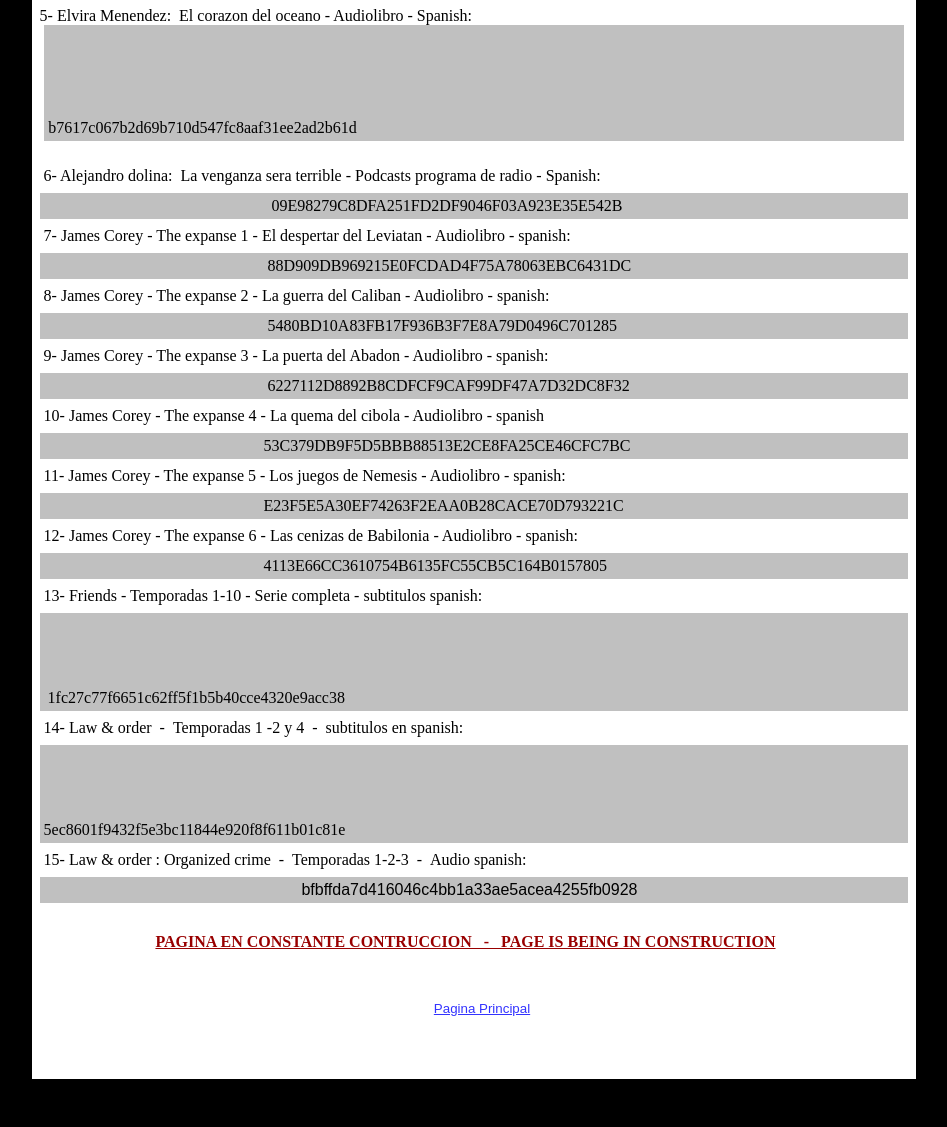
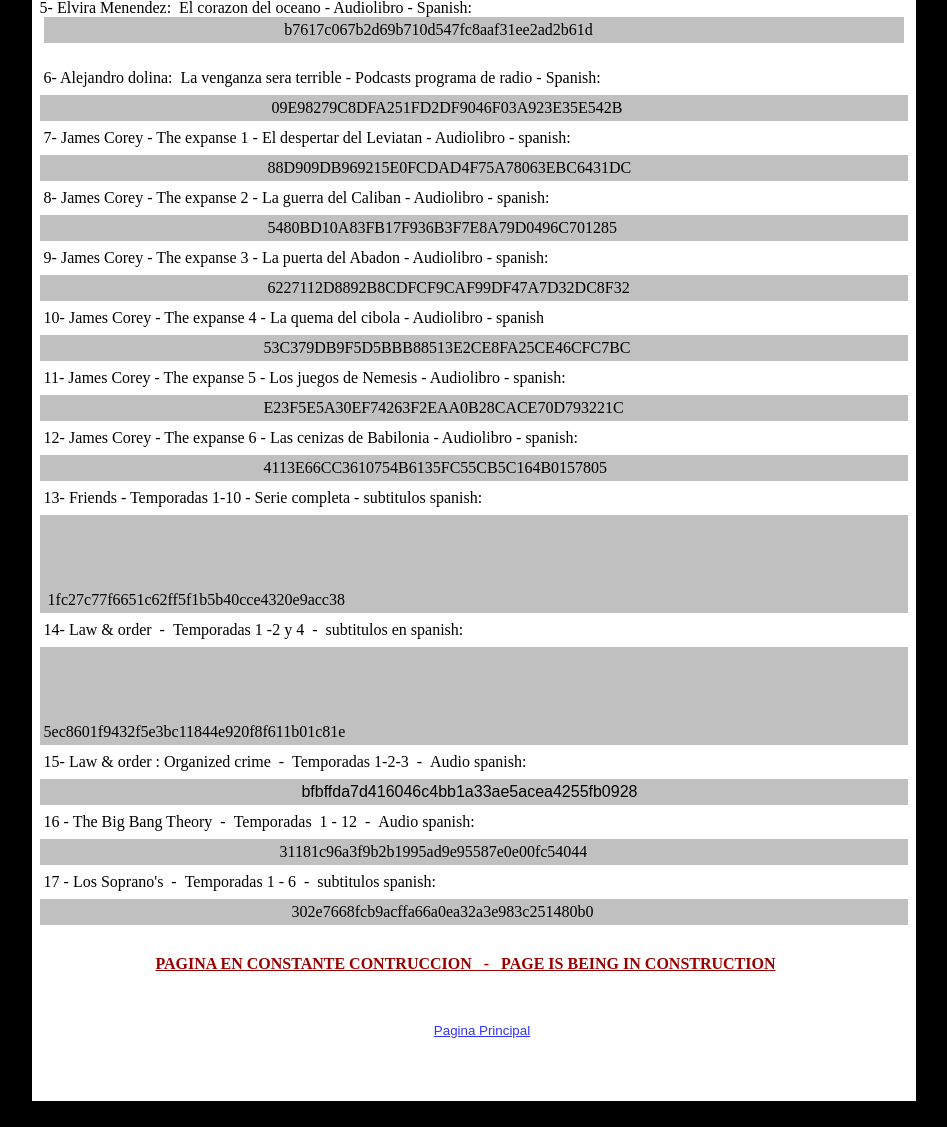
Before and after one commit to carmillemaci/sharkbt, a plain HTML site: page 1.html in a window 1280 px wide. Shown: the part 633-1760 px from the top of the page, without its empty margins (166-1113 px from the left). Before the commit the page ends 1738 px from the top, so only its background shows below. Drawn offline with Linux system fonts and the light colour scheme.

Commit message:
Add files via upload

```diff
--- a/1.html
+++ b/1.html
@@ -6,8 +6,8 @@ p, li { white-space: pre-wrap; }
 </style><meta name="qrichtext" content="1"><meta http-equiv="Content-Type" content="text/html; charset=utf-8"><style type="text/css">
 p, li { white-space: pre-wrap; }
 </style></head>
-<body style="color: rgb(0, 0, 0); background-color: black;" alink="#3333ff" link="#3333ff" vlink="#3333ff"><table style="background-color: white; width: 70%; text-align: left; margin-left: auto; margin-right: auto;" border="0" cellpadding="2" cellspacing="2"><tbody><tr><td>&nbsp; &nbsp;<br><table style="background-color: red; width: 100%; text-align: left; margin-left: auto; margin-right: auto;" border="0" cellpadding="2" cellspacing="2"><tbody><tr><td><div style="text-align: center;"><big><big><big><span style="color: white; font-weight: bold; font-family: Comic Sans MS;">SharkBT</span><span style="font-weight: bold; font-family: Comic Sans MS;"> </span></big></big></big><br><big><span style="color: white; font-family: Comic Sans MS;">Magnet Links</span></big> <span style="color: white; font-family: Comic Sans MS;">and Hash torrent files</span><br></div></td></tr></tbody></table><br><table style="font-family: Arial; background-color: silver; width: 96%; text-align: left; margin-left: auto; margin-right: auto;" border="1" cellpadding="4" cellspacing="4"><tbody><tr><td><small>
-								</small><p><small>Copiar y pegar,  los Hash de
+<body style="color: rgb(0, 0, 0); background-color: black;" alink="#3333ff" link="#3333ff" vlink="#3333ff"><table style="background-color: white; width: 70%; text-align: left; margin-left: auto; margin-right: auto;" border="0" cellpadding="2" cellspacing="2"><tbody><tr><td>&nbsp; &nbsp;<br><table style="background-color: red; width: 100%; text-align: left; margin-left: auto; margin-right: auto;" border="0" cellpadding="2" cellspacing="2"><tbody><tr><td><div style="text-align: center;"><big><big><big><span style="color: white; font-weight: bold; font-family: Comic Sans MS;">SharkBT</span><span style="font-weight: bold; font-family: Comic Sans MS;"> </span></big></big></big><br><big><span style="color: white; font-family: Comic Sans MS;">Magnet Links</span></big> <span style="color: white; font-family: Comic Sans MS;">and Hash torrent files</span><br></div></td></tr></tbody></table><br><table style="font-family: Arial; background-color: silver; width: 96%; text-align: left; margin-left: auto; margin-right: auto;" border="1" cellpadding="2" cellspacing="2"><tbody><tr><td><small>
+								</small><small></small><p><small>Copiar y pegar,  los Hash de
 								los archivos torrent, en tu cliente torrent.  Ejemplos:
 								Azureus, transmission, Utorrent, Qbittorrent, etc,     para
 								descargar los archivos.<br>Copy and paste, the Hash torrent files, in your torrent client.  Example:  Azureus,
@@ -31,11 +31,10 @@ a0d4d8b52d989a4d4908998771ad8412e09ecef7</td></tr></tbody></table><br>&nbsp;2- C
 &nbsp; &nbsp; &nbsp; &nbsp; &nbsp; &nbsp; &nbsp; &nbsp; &nbsp; &nbsp;
 &nbsp; &nbsp; &nbsp; &nbsp; &nbsp; &nbsp; &nbsp; &nbsp; &nbsp; &nbsp;
 &nbsp; &nbsp; &nbsp; &nbsp; &nbsp; &nbsp;
-FC43CA2371AEEC75A123134ADF74B44841D2FA7C</td></tr></tbody></table>&nbsp;<br>&nbsp;5- Elvira Menendez: &nbsp;El corazon del oceano - Audiolibro - Spanish:<br><table style="background-color: silver; width: 98%; text-align: left; margin-left: auto; margin-right: auto;" border="0" cellpadding="2" cellspacing="2"><tbody><tr><td>&nbsp;<p style="margin: 0px; text-indent: 0px;">&nbsp;
+FC43CA2371AEEC75A123134ADF74B44841D2FA7C</td></tr></tbody></table>&nbsp;<br>&nbsp;5- Elvira Menendez: &nbsp;El corazon del oceano - Audiolibro - Spanish:<br><table style="background-color: silver; width: 98%; text-align: left; margin-left: auto; margin-right: auto;" border="0" cellpadding="2" cellspacing="2"><tbody><tr><td>&nbsp;
 &nbsp; &nbsp; &nbsp; &nbsp; &nbsp; &nbsp; &nbsp; &nbsp; &nbsp; &nbsp;
 &nbsp; &nbsp; &nbsp; &nbsp; &nbsp; &nbsp; &nbsp; &nbsp; &nbsp; &nbsp;
-&nbsp; &nbsp; &nbsp; &nbsp; &nbsp; &nbsp; &nbsp; &nbsp;
-b7617c067b2d69b710d547fc8aaf31ee2ad2b61d</p></td></tr></tbody></table><br><table style="width: 100%; text-align: left; margin-left: auto; margin-right: auto;" border="0" cellpadding="4" cellspacing="4"><tbody><tr><td>6- Alejandro dolina: &nbsp;La venganza sera terrible - Podcasts programa de radio - Spanish:</td></tr><tr><td style="background-color: silver;">&nbsp;
+&nbsp; &nbsp; &nbsp; &nbsp; &nbsp; &nbsp; &nbsp; &nbsp; &nbsp;b7617c067b2d69b710d547fc8aaf31ee2ad2b61d</td></tr></tbody></table><br><table style="width: 100%; text-align: left; margin-left: auto; margin-right: auto;" border="0" cellpadding="4" cellspacing="4"><tbody><tr><td>6- Alejandro dolina: &nbsp;La venganza sera terrible - Podcasts programa de radio - Spanish:</td></tr><tr><td style="background-color: silver;">&nbsp;
 &nbsp; &nbsp; &nbsp; &nbsp; &nbsp; &nbsp; &nbsp; &nbsp; &nbsp; &nbsp;
 &nbsp; &nbsp; &nbsp; &nbsp; &nbsp; &nbsp; &nbsp; &nbsp; &nbsp; &nbsp;
 &nbsp; &nbsp; &nbsp; &nbsp; &nbsp; &nbsp; &nbsp;
@@ -79,4 +78,12 @@ b7617c067b2d69b710d547fc8aaf31ee2ad2b61d</p></td></tr></tbody></table><br><table
 &nbsp; &nbsp; &nbsp; &nbsp; &nbsp; &nbsp; &nbsp; &nbsp; &nbsp; &nbsp;
 &nbsp; &nbsp; &nbsp; &nbsp; &nbsp; &nbsp; &nbsp; &nbsp; &nbsp; &nbsp;
 &nbsp; &nbsp; &nbsp; &nbsp; &nbsp; &nbsp; &nbsp; &nbsp;
-bfbffda7d416046c4bb1a33ae5acea4255fb0928</span></td></tr></tbody></table><br><table style="width: 90%; text-align: left; margin-left: auto; margin-right: auto;" border="0" cellpadding="4" cellspacing="4"><tbody><tr><td><span style="color: rgb(153, 0, 0); font-weight: bold;">&nbsp; &nbsp; &nbsp; &nbsp; &nbsp; &nbsp; &nbsp; &nbsp; &nbsp;</span><span style="color: rgb(153, 0, 0); text-decoration: underline; font-weight: bold;">PAGINA EN CONSTANTE CONTRUCCION &nbsp; - &nbsp; PAGE IS BEING IN CONSTRUCTION</span></td></tr></tbody></table><br><br><table style="width: 50%; text-align: left; margin-left: auto; margin-right: auto;" border="0" cellpadding="2" cellspacing="2"><tbody><tr align="center"><td>&nbsp; &nbsp; <a href="index.html"><small><span style="font-family: Arial;">Pagina Principal</span></small></a></td></tr></tbody></table><br><br><br></td></tr></tbody></table><br></body></html>
+bfbffda7d416046c4bb1a33ae5acea4255fb0928</span></td></tr><tr><td>16 - The Big Bang Theory &nbsp;- &nbsp;Temporadas &nbsp;1 - 12 &nbsp;- &nbsp;Audio spanish:</td></tr><tr><td style="background-color: silver;">&nbsp; &nbsp;
+&nbsp; &nbsp; &nbsp; &nbsp; &nbsp; &nbsp; &nbsp; &nbsp; &nbsp; &nbsp;
+&nbsp; &nbsp; &nbsp; &nbsp; &nbsp; &nbsp; &nbsp; &nbsp; &nbsp; &nbsp;
+&nbsp; &nbsp; &nbsp; &nbsp; &nbsp; &nbsp; &nbsp;
+&nbsp;31181c96a3f9b2b1995ad9e95587e0e00fc54044</td></tr><tr><td>17 - Los Soprano's &nbsp;- &nbsp;Temporadas 1 - 6 &nbsp;- &nbsp;subtitulos spanish:</td></tr><tr><td style="background-color: silver;">&nbsp; &nbsp;
+&nbsp; &nbsp; &nbsp; &nbsp; &nbsp; &nbsp; &nbsp; &nbsp; &nbsp; &nbsp;
+&nbsp; &nbsp; &nbsp; &nbsp; &nbsp; &nbsp; &nbsp; &nbsp; &nbsp; &nbsp;
+&nbsp; &nbsp; &nbsp; &nbsp; &nbsp; &nbsp; &nbsp; &nbsp; &nbsp;
+302e7668fcb9acffa66a0ea32a3e983c251480b0</td></tr></tbody></table><br><table style="width: 90%; text-align: left; margin-left: auto; margin-right: auto;" border="0" cellpadding="4" cellspacing="4"><tbody><tr><td><span style="color: rgb(153, 0, 0); font-weight: bold;">&nbsp; &nbsp; &nbsp; &nbsp; &nbsp; &nbsp; &nbsp; &nbsp; &nbsp;</span><span style="color: rgb(153, 0, 0); text-decoration: underline; font-weight: bold;">PAGINA EN CONSTANTE CONTRUCCION &nbsp; - &nbsp; PAGE IS BEING IN CONSTRUCTION</span></td></tr></tbody></table><br><br><table style="width: 50%; text-align: left; margin-left: auto; margin-right: auto;" border="0" cellpadding="2" cellspacing="2"><tbody><tr align="center"><td>&nbsp; &nbsp; <a href="index.html"><small><span style="font-family: Arial;">Pagina Principal</span></small></a></td></tr></tbody></table><br><br><br></td></tr></tbody></table><br></body></html>
```
Also changed, not shown: announce.html (+1 -1 lines).
